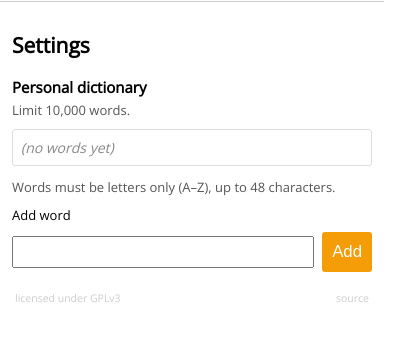
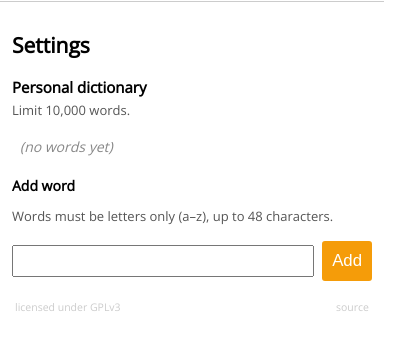
Before and after one commit to MartenThompson/colab_spellcheck, a browser extension: page extension/popup.html in a window 400 px wide. Both pictures are taken after a click on the button "Settings". Shown: the part 33-382 px from the top of the page. Drawn offline with nearby package versions, Linux system fonts and the light colour scheme.

Commit message:
text style nits

```diff
--- a/extension/popup.html
+++ b/extension/popup.html
@@ -31,9 +31,9 @@
       <h3 class="settings-subheading">Personal dictionary</h3>
       <p class="settings-hint">Limit 10,000 words.</p>
       <ul id="personal_dictionary_list" class="personal-dict-list"></ul>
-      <p class="settings-hint">Words must be letters only (A–Z), up to 48 characters.</p>
       <form id="add_personal_word_form" class="add-personal-form">
-        <label for="add_personal_word_input">Add word</label>
+        <label for="add_personal_word_input" class="add-word-label"><strong>Add word</strong></label>
+        <p class="add-word-hint">Words must be letters only (a–z), up to 48 characters.</p>
         <input type="text" id="add_personal_word_input" name="word" maxlength="48" autocomplete="off" spellcheck="false">
         <button type="submit" class="flat_button flat_button_small">Add</button>
       </form>
--- a/extension/style.css
+++ b/extension/style.css
@@ -63,21 +63,14 @@ img {
   margin: 0 0 12px 0;
   max-height: 160px;
   overflow-y: auto;
-  border: 1px solid #ddd;
-  border-radius: 3px;
 }
 
 .personal-dict-item {
   display: flex;
   justify-content: space-between;
   align-items: center;
-  padding: 6px 8px;
-  border-bottom: 1px solid #eee;
+  padding: 4px 0;
   color: #333;
-}
-
-.personal-dict-item:last-child {
-  border-bottom: none;
 }
 
 .personal-dict-empty {
@@ -107,9 +100,16 @@ img {
   margin-bottom: 8px;
 }
 
-.add-personal-form label {
+.add-personal-form .add-word-label {
   width: 100%;
+  font-size: 14px;
+}
+
+.add-word-hint {
+  width: 100%;
+  margin: 4px 0 8px 0;
   font-size: 13px;
+  color: #555;
 }
 
 .add-personal-form input[type="text"] {
```
